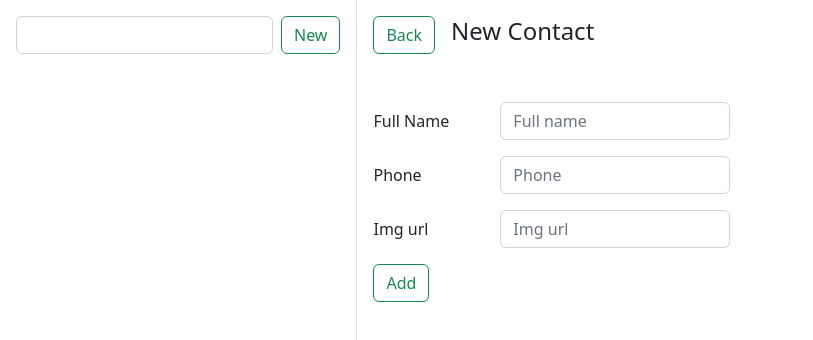
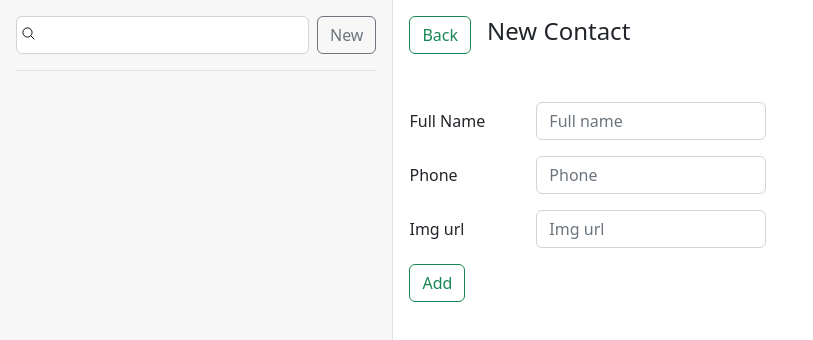
Before and after one commit to XushnayevAsadbek/Contact-app, a React (Vite) app: page /add in a window 1280 px wide. Shown: the top 340 px of the page, without its empty margins (0-813 px from the left). Built offline with nearby package versions, Linux system fonts and the light colour scheme.

Commit message:
contact css commit

```diff
--- /dev/null
+++ b/src/components/layout/sidebar/sidebar.css
@@ -0,0 +1,48 @@
+.sidebar{
+    background-color: #F7F7F7;
+}
+
+.sidebar-icon{
+    position: absolute;
+    top: 10px;
+    left: 5px;
+}
+
+.search-input{
+    display: block;
+    width: 100%;
+    padding: 0.375px 30px;
+    font-size: 1rem;
+    font-weight: 400;
+    line-height: 1.5;
+    color: #212529;
+    background-color: #fff;
+    background-clip: padding-box;
+    border: 1px solid #ced4da;
+    border-radius: 0.375rem;
+    transition: border-color .15s ease-in-out,box-shadow .15s ease-in-out;
+    outline: none;
+}
+
+.sidebar-item{
+    list-style: none;
+    text-decoration: none;
+}
+.sidebar-item--list:hover{
+    background-color: #3A62F4;
+    border-radius: 10px;
+}
+
+.sidebar-item--link:hover{
+    color: white;
+}
+
+
+.sidebar-item--link{
+    text-decoration: none;
+    color: black;
+    font-size: 30px;
+    font-style: normal;
+    padding-left: 10px;
+
+}
--- a/src/components/layout/sidebar/sidebar.jsx
+++ b/src/components/layout/sidebar/sidebar.jsx
@@ -1,18 +1,22 @@
 import { Link } from "react-router-dom"
-
+import search from './img/search-outline.svg'
+import   './sidebar.css';
 export const Sidebar = ({ users }) => {
     return (
-        <div className="p-3 border-end vh-100 ">
-            <div className="mb-3 d-flex">
-                <input className=" form-control " type="text" />
-                <Link to="/add" className="btn  btn-outline-success ms-2 ">New</Link>
+        <div className="p-3 border-end vh-100 sidebar ">
+            <div className="mb-3 d-flex border-bottom pb-3">
+           <div className="d-flex position-relative">
+           <img className=" sidebar-icon " src={search}  width={15} height={15}/>
+                <input className="search-input " type="search" />
+           </div>
+                <Link to="/add" className=" btn btn-outline-secondary ms-2  ">New</Link>
             </div>
 
-          { (<ul>
+          { (<ul className="sidebar-item">
                 {
                     users.map((user)=>(
-                         <li  key={user.id}>
-                    <Link to={`contact/${user.id}`}>{user.fullName} </Link>
+                         <li className="sidebar-item--list"  key={user.id}>
+                    <Link className="sidebar-item--link" to={`contact/${user.id}`}>{user.fullName} </Link>
                     </li>
                     ))}
             </ul>
--- /dev/null
+++ b/src/components/page/contact/contact.css
@@ -0,0 +1,57 @@
+*{
+   box-sizing: border-box;margin: 0;
+   padding: 0;
+}
+.contact{
+   margin: 30px 40px;
+   display: flex;
+}
+.contact-founduser{
+   margin-left: 10px;
+}
+
+.contact__btn--edit{
+   color:#719FEB;
+   border: 1px solid dimgray;
+   margin-right: 10px;
+   border-radius: 7px;
+   padding: 5px 10px;
+
+}
+.contact__btn--edit:hover{
+   background-color: dodgerblue;
+   color: #fff;
+}
+
+.contact__btn--deelet{
+   color: crimson;
+   border-radius: 7px;
+   padding: 5px 10px;
+   border: 1px solid dimgray;
+
+}
+.contact__btn--deelet:hover{
+   background-color: crimson;
+   color: #fff;
+}
+.contact-name{
+   color:black;
+   font-size: 30px;
+   font-weight: 700;
+   width: 100%;
+
+}
+
+.contact-phone{
+   color: blue;
+   font-size: 24px;
+   cursor: pointer;
+   font-weight: 600;
+
+}
+
+span{
+   color: #000;
+   font-size: 35px;
+   font-weight: 700;
+}
--- a/src/components/page/contact/contact.jsx
+++ b/src/components/page/contact/contact.jsx
@@ -1,40 +1,51 @@
-import { useParams,useNavigate } from "react-router-dom"
+import { useParams, useNavigate } from "react-router-dom"
 import PropTypes from 'prop-types'
+import './contact.css'
 
-
- export const Contact =({users}) =>{
+export const Contact = ({ users }) => {
     const params = useParams();
-    console.log( params);
+    console.log(params);
     const navigate = useNavigate();
     const foundUser = users.find((user) => user.id === params.id)
 
-    if(!foundUser){
+    if (!foundUser) {
         return <>Error user not found </>
     }
 
-    const onEdit = () =>{
+    const onEdit = () => {
         navigate('/edit')
     }
 
-    return(
-        <>
-       <img src={foundUser.img}
-       width={350}
-       height={350}
-       style={{
-        objectFit: 'contain',
-       }}
-       />
+    return (
+        <div className="contact">
+            <div>
+                <img className="contact-img" src={foundUser.img}
+                    width={200}
+                    height={200}
+                    style={{
+                        objectFit: 'contain',
+                        marginRight: '15px',
+                        borderRadius: '15px'
+                    }}
+                />
+            </div>
+            <div className="contact-founduser">
+                <div >
+                <p className="m-0 contact-name"> <span>Fullname : </span> {foundUser.fullName}</p>
+                <p className="contact-phone"><span>Phone : </span> {foundUser.phone}</p>
+                </div>
 
-       <button onClick={onEdit}>Edit</button>
-       <button>Delete</button>
 
-        </>
+                <button className="contact__btn--edit" onClick={onEdit}>Edit</button>
+                <button className="contact__btn--deelet">Delete</button>
+            </div>
+
+        </div>
     );
 
 
 };
 
-Contact .propTypes ={
-    users:PropTypes.array,
+Contact.propTypes = {
+    users: PropTypes.array,
 };
```
Also changed, not shown: src/components/layout/sidebar/img/search-outline.svg (added).
